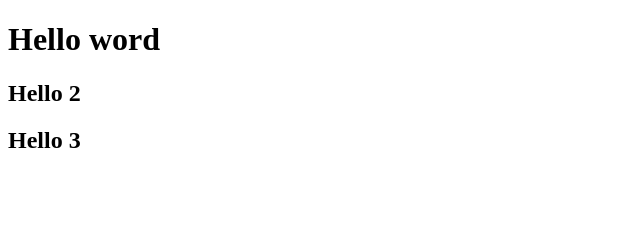
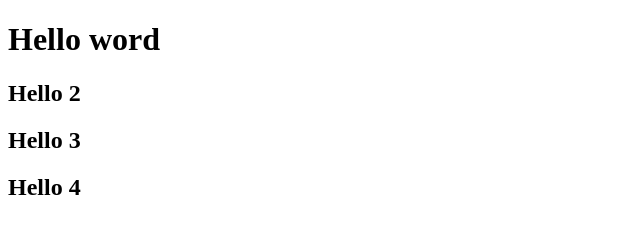
Before and after one commit to DoanQuangPhuong/DemoGidthud, a plain HTML site: page index.html in a window 1280 px wide. Shown: the whole page, without its empty margins (0-640 px from the left). Drawn offline with Linux system fonts and the light colour scheme.

Commit message:
Update index.html
Update index.html

```diff
--- a/index.html
+++ b/index.html
@@ -9,5 +9,6 @@
     <h1>Hello word</h1>
     <h2>Hello 2</h2>
     <h2>Hello 3</h2>
+    <h2>Hello 4</h2>
 </body>
 </html>
```
